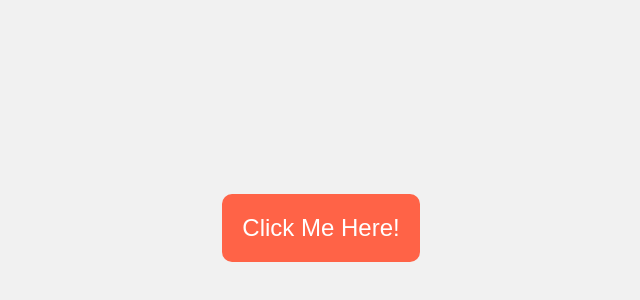
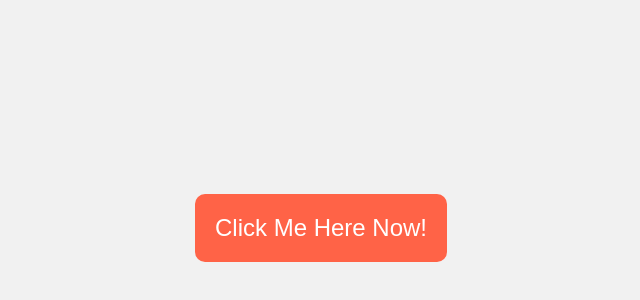
Before and after one commit to benwellingstein/duckTest, a website: page public/index.html in a window 1280 px wide. Shown: the part 170-470 px from the top of the page, without its empty margins (319-959 px from the left). Drawn offline with Linux system fonts and the light colour scheme.

Commit message:
added breadcrumb for automation sanity

```diff
--- a/public/index.html
+++ b/public/index.html
@@ -8,7 +8,7 @@
 </head>
 <body>
     <div class="container">
-        <button id="actionButton">Click Me Here!</button>
+        <button id="actionButton">Click Me Here Now!</button>
         <div id="duck-container">
             <!-- Ducks will be dynamically added here -->
         </div>
```
